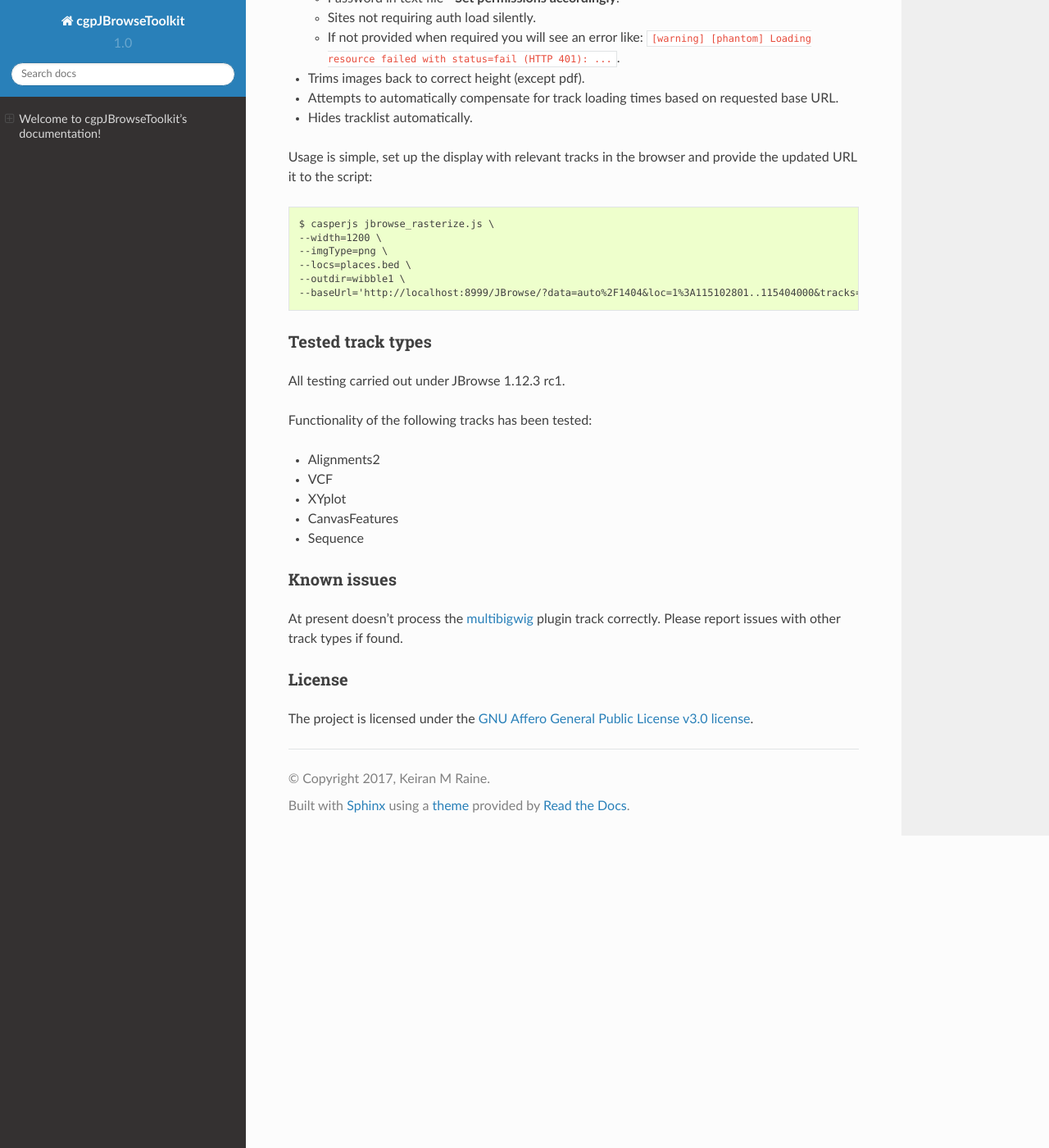
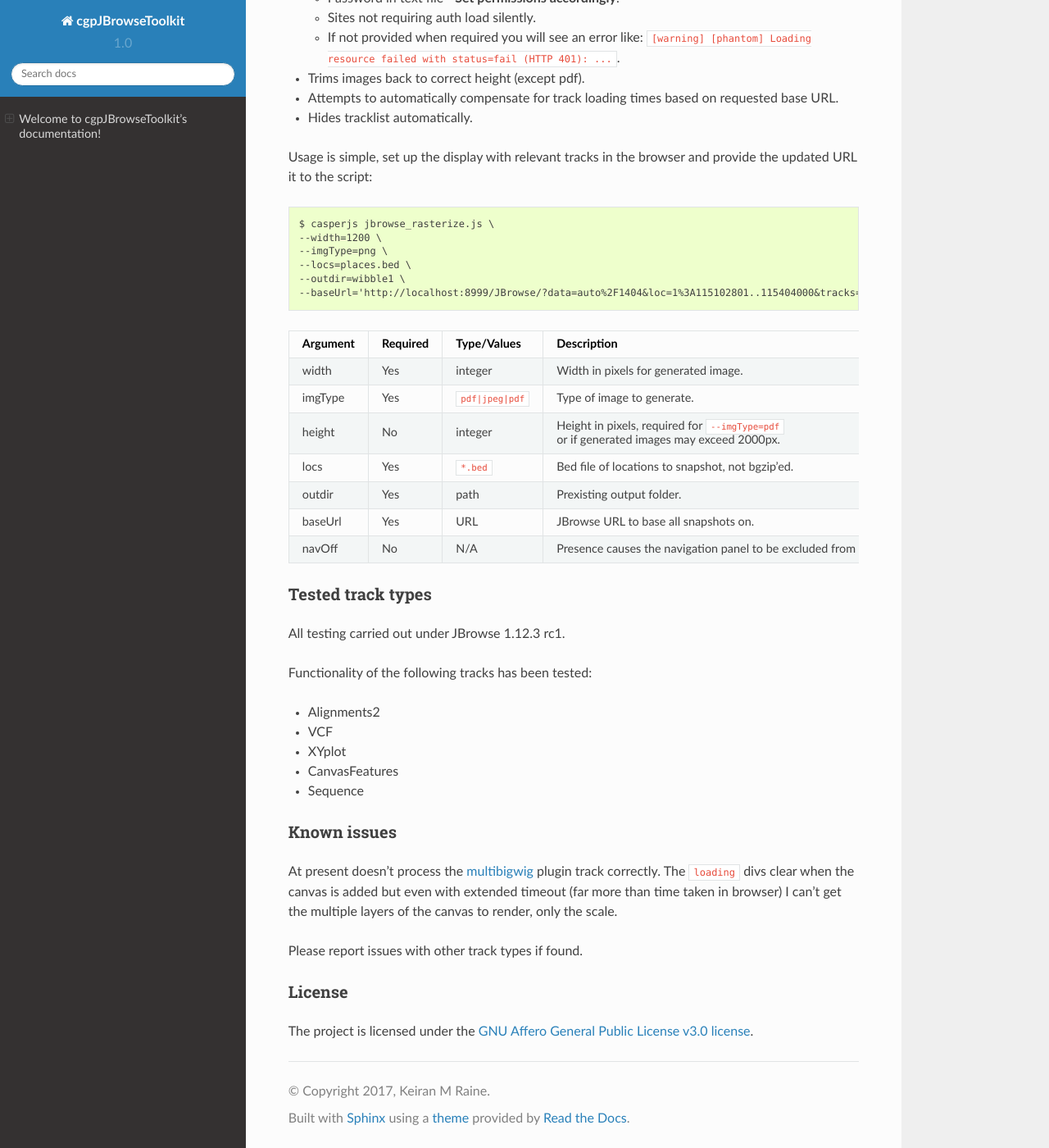
Before and after one commit to cancerit/cgpJBrowseToolkit, a Sphinx documentation site: the page built from docs/source/index.rst, in a window 1280 px wide and 1400 px high, scrolled down 538 px. Shown: the whole window at 82% size. Built offline with Sphinx 7.4.7 and the Read the Docs theme 2.0.0, drawn with Linux system fonts in a browser that asks for light colours.

Commit message:
Doc cleanup

```diff
--- a/docs/source/index.rst
+++ b/docs/source/index.rst
@@ -46,9 +46,9 @@ Usage is simple, set up the display with relevant tracks in the browser and prov
   --outdir=wibble1 \
   --baseUrl='http://localhost:8999/JBrowse/?data=auto%2F1404&loc=1%3A115102801..115404000&tracks=...'
 
-========   ========  ============      ===================================================
+========   ========  ================  ===================================================
 Argument   Required  Type/Values       Description
-========   ========  ============      ===================================================
+========   ========  ================  ===================================================
 width      Yes       integer           Width in pixels for generated image.
 imgType    Yes       ``pdf|jpeg|pdf``  Type of image to generate.
 height     No        integer           Height in pixels, required for ``--imgType=pdf`` or
@@ -58,7 +58,7 @@ outdir     Yes       path              Prexisting output folder.
 baseUrl    Yes       URL               JBrowse URL to base all snapshots on.
 navOff     No        N/A               Presence causes the navigation panel to be excluded
                                        from image.
-========   ========  ============      ===================================================
+========   ========  ================  ===================================================
 
 Tested track types
 ------------------
@@ -74,7 +74,11 @@ Functionality of the following tracks has been tested:
 
 Known issues
 ------------
-At present doesn't process the `multibigwig <https://github.com/elsiklab/multibigwig>`_ plugin track correctly.  Please report issues with other track types if found.
+At present doesn't process the `multibigwig <https://github.com/elsiklab/multibigwig>`_ plugin track correctly.
+The ``loading`` divs clear when the canvas is added but even with extended timeout (far more than time taken in browser)
+I can't get the multiple layers of the canvas to render, only the scale.
+
+Please report issues with other track types if found.
 
 License
 -------
```
Also changed, not shown: docs/source/howItWorks.rst (added, +17 -0 lines).
